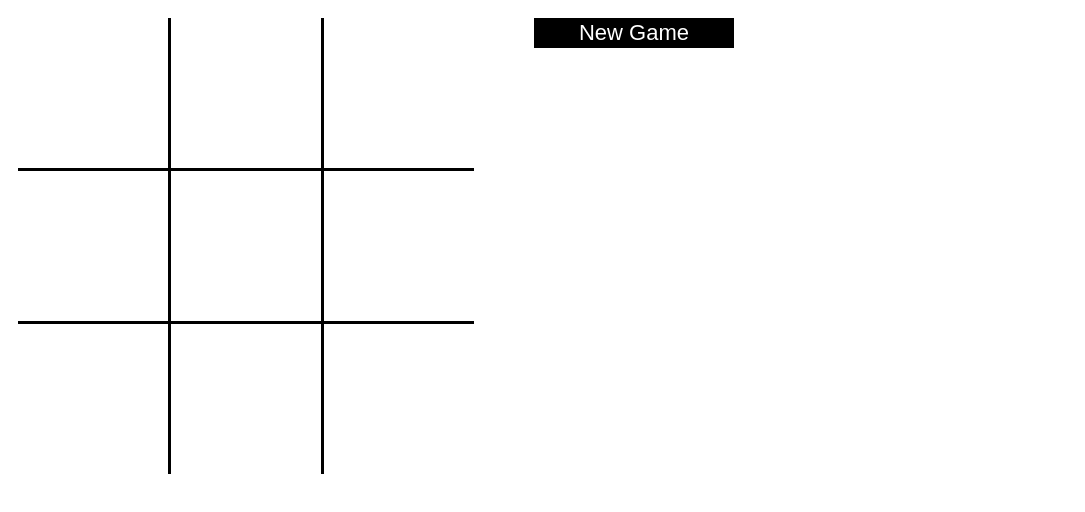
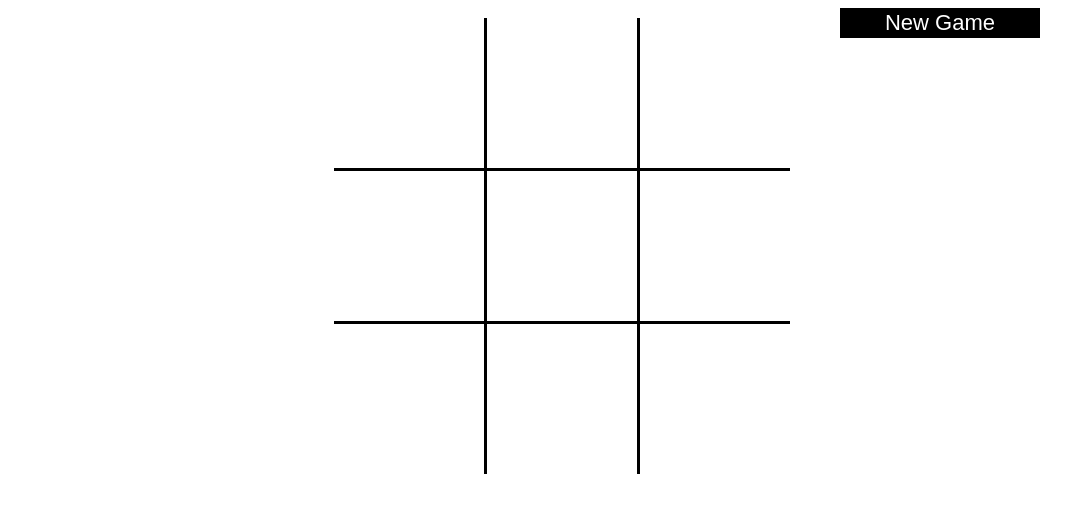
Before and after one commit to divadha/tictactoe, a plain HTML site: page index.html in a window 1280 px wide. Shown: the whole page, without its empty margins (0-1085 px from the left). Drawn offline with Linux system fonts and the light colour scheme.

Commit message:
Update index.html

```diff
--- a/index.html
+++ b/index.html
@@ -10,7 +10,7 @@
 
 <body>
 	<div>
-		<div class="row">
+		<div class="row center">
 			<div class="colum">
 				<div class="row">
 					<div class="option border-bottom" id="opt-11"></div>
@@ -31,13 +31,17 @@
 				</div>
 			</div>
 
-			<div class="colum">
+			<div class="colum center">
 				<div class="row">
 					<input type="button" id="newGame" value="New Game" />
 				</div>
-				<div class="row" id="message" />
-				<div class="row option" id="turn" />
+				<div class="option row" id="turn"></div>
+				<div class="row message" id="message"></div>
 			</div>
+		</div>
+
+		<div class="row center">
+			<div class="row winner center" id="winner"></div>
 		</div>
 	</div>
 
```
